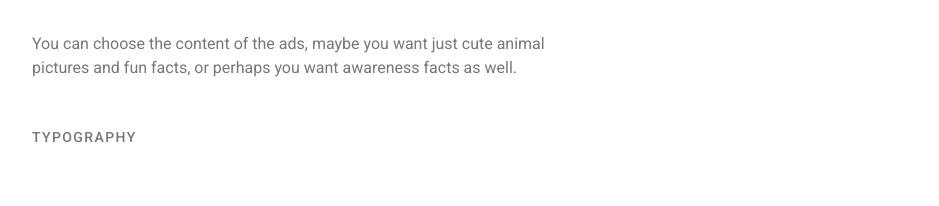
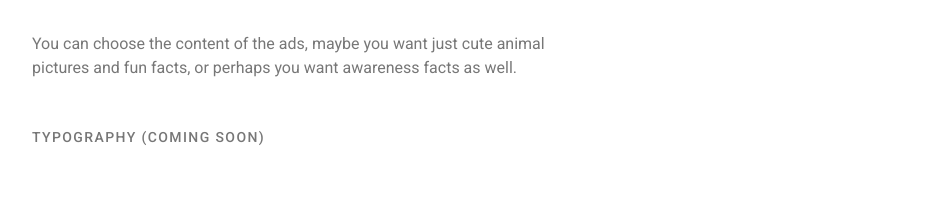
Before and after one commit to SixFingeredAmish/zoohackathon, a plain HTML site: page index.html in a window 1280 px wide. Shown: the part 5300-5506 px from the top of the page, without its empty margins (160-1099 px from the left). Drawn offline with nearby package versions, Linux system fonts and the light colour scheme.

Commit message:
type coming soon

```diff
--- a/index.html
+++ b/index.html
@@ -144,7 +144,7 @@
 			</p>
 
 			<figure class="mr0 ml0 mt4 mb2 w-100 dib v-top">
-						<figcaption class="ttu tracked gray fw5 f6 mb0">Typography</figcaption>
+						<figcaption class="ttu tracked gray fw5 f6 mb0">Typography (Coming Soon)</figcaption>
 						<img src="assets/serif.png" class="w-100"/>
 					</figure>
 			<p class="measure-wide">
```
